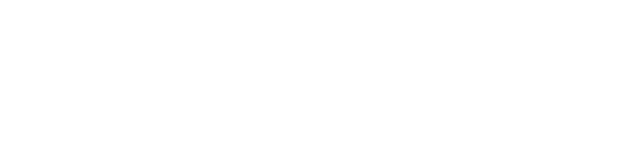
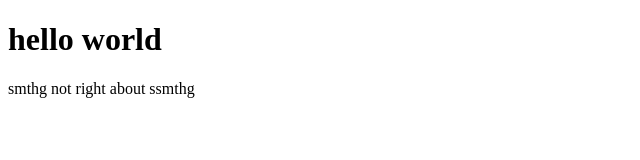
Before and after one commit to apk-official/Learning, a plain HTML site: page index.html in a window 1280 px wide. Shown: the whole page, without its empty margins (0-640 px from the left). Drawn offline with Linux system fonts and the light colour scheme.

Commit message:
Second Commit

```diff
--- a/index.html
+++ b/index.html
@@ -7,6 +7,7 @@
     <title>Document</title>
 </head>
 <body>
-
+    <h1>hello world</h1>
+    <p>smthg not right about ssmthg</p>
 </body>
 </html>
--- /dev/null
+++ b/js/script.js
@@ -0,0 +1 @@
+let a=10;
```
